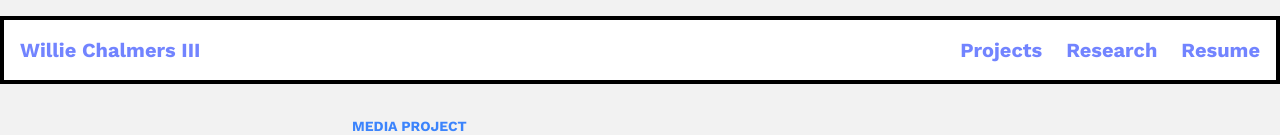
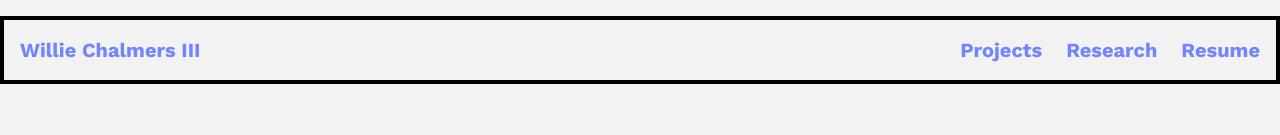
Before and after one commit to WillieCubed/website, a Next.js app: page /media in a window 1280 px wide. Shown: the top 135 px of the page. Built offline with nearby package versions, Linux system fonts and the light colour scheme.

Commit message:
fix: Fix header visibility in dark mode
And tweak the background contrast

```diff
--- a/app/globals.css
+++ b/app/globals.css
@@ -22,8 +22,8 @@
       @apply text-accent-light-1;
     }
     body {
-      @apply bg-slate-900 text-on-dark;
-      @apply scrollbar-track-slate-800;
+      @apply bg-slate-800 text-on-dark;
+      @apply scrollbar-track-slate-900;
     }
   }
 }
--- a/components/SiteHeader.tsx
+++ b/components/SiteHeader.tsx
@@ -12,7 +12,7 @@
 export default function SiteHeader({ showTitle = true }: SiteHeaderProps) {
   return (
     <header className="mx-auto container sticky top-0 z-50 bg-light-1 dark:bg-slate-900">
-      <nav className="sticky top-4 md:flex mx-auto px-4 lg:mt-4 lg:pb-4 pb-2 lg:py-4 text-center md:text-left justify-center md:justify-left bg-white border-4 border-black ">
+      <nav className="sticky top-4 md:flex mx-auto px-4 lg:my-4 lg:pb-4 pb-2 lg:py-4 text-center md:text-left justify-center md:justify-left border-4 border-black ">
         <div className="flex-grow font-bold py-2 lg:py-0 font-display text-xl">
           {showTitle && (
             <Link
```
